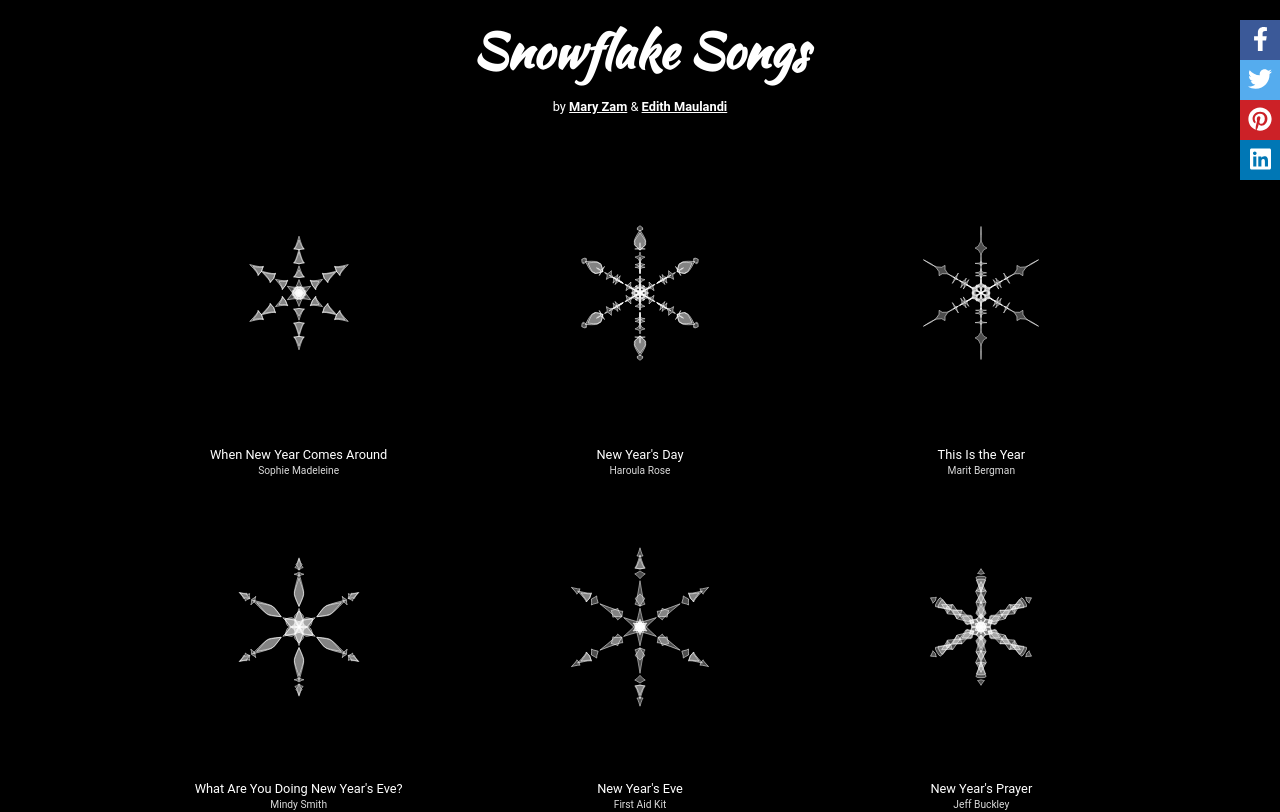
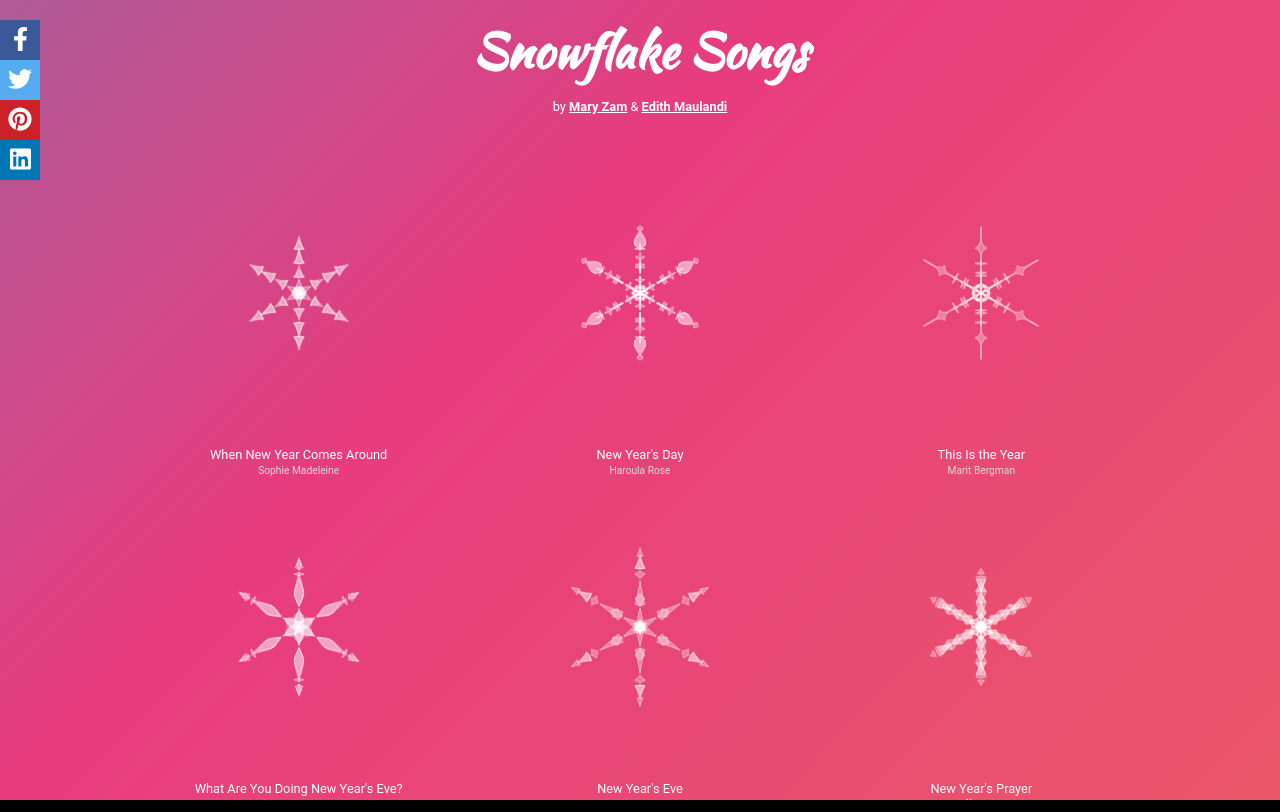
Before and after one commit to maryzam/snowflake-songs, a React (Create React App) app in the folder snowflake-songs-app/: page / in a window 1280 px wide. Shown: the top 812 px of the page. Built offline with nearby package versions, Linux system fonts and the light colour scheme.

Commit message:
Add dynamic background

```diff
--- a/snowflake-songs-app/src/components/AllSongs.js
+++ b/snowflake-songs-app/src/components/AllSongs.js
@@ -8,7 +8,7 @@ import SnowflakeCard from "./SnowflakeCard";
 const AllSongs = () => {
     const data = Provider.getAllSongs();
     return (
-      <article className="all-songs">
+      <article className="all-songs background">
         <Header />
         <main className="songs-container">
             {
--- a/snowflake-songs-app/src/index.css
+++ b/snowflake-songs-app/src/index.css
@@ -13,6 +13,8 @@ body {
 }
 
 .background {
+	overflow-y: scroll;
+	overflow-x: hidden;
 	position: fixed;
 	top: 0;
 	left: 0;
--- a/snowflake-songs-app/src/style/social-share.css
+++ b/snowflake-songs-app/src/style/social-share.css
@@ -15,7 +15,7 @@ Social share button
 .socialfloat {
   display: block;
   position: fixed;
-  right: 0;
+  left: 0;
   top: 20px;
   z-index: 9999;
 }
```
